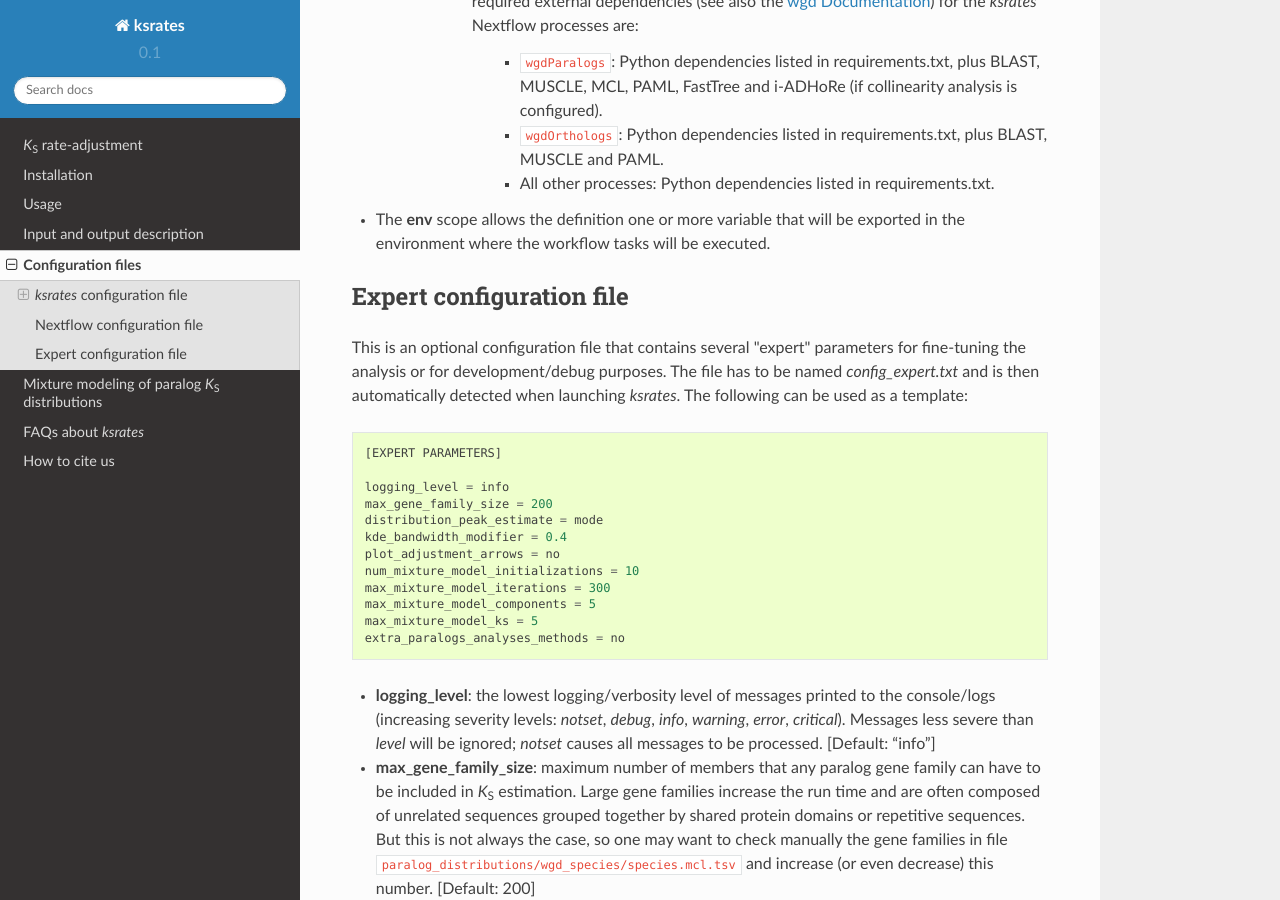
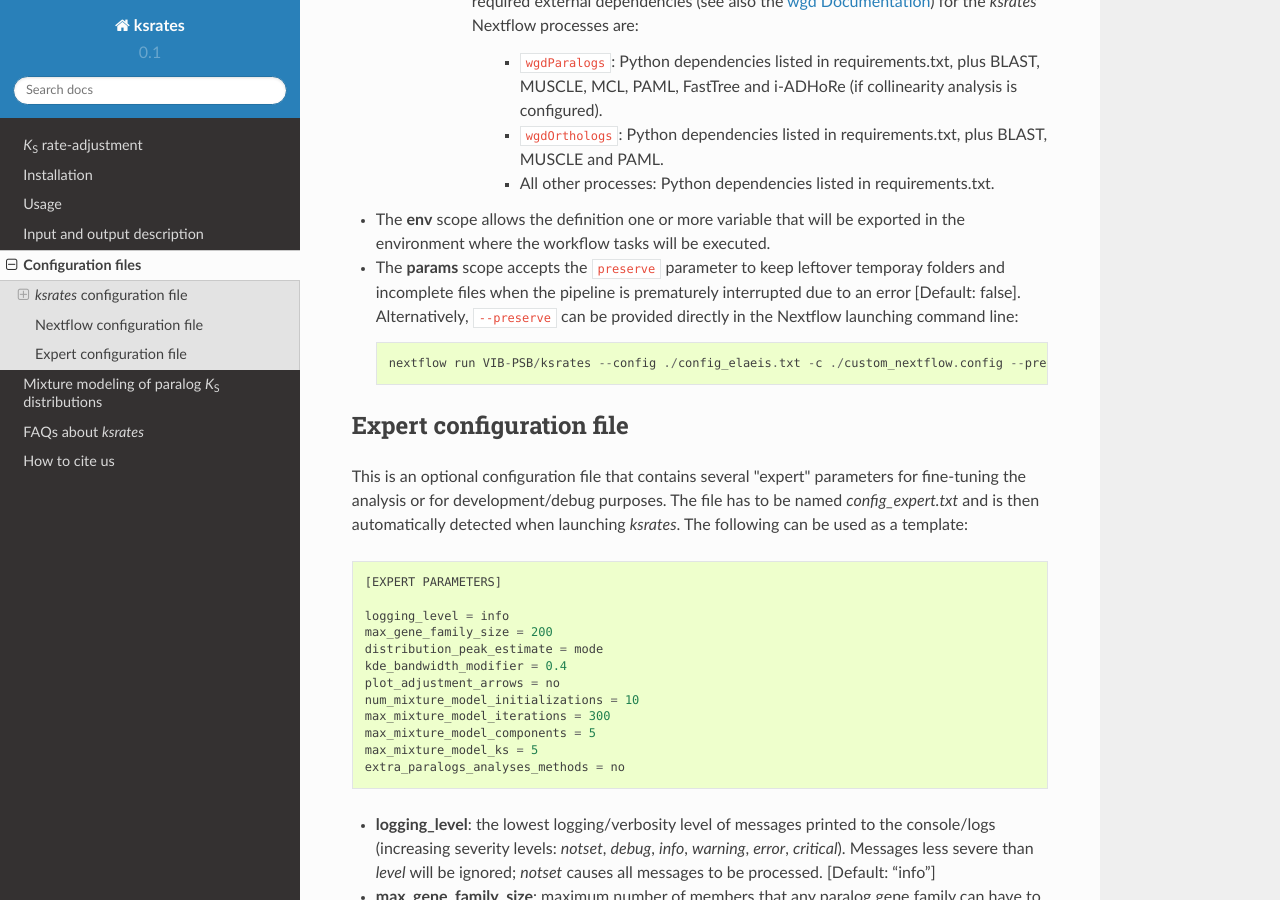
Before and after one commit to VIB-PSB/ksrates, a Sphinx documentation site: the page built from doc/source/configuration.rst, in a window 1280 px wide and 900 px high, scrolled down 5745 px. Built offline with Sphinx 7.4.7 and the Read the Docs theme 2.0.0, drawn with Linux system fonts in a browser that asks for light colours.

Commit message:
Add param "preserve" in configuration docs

```diff
--- a/doc/source/configuration.rst
+++ b/doc/source/configuration.rst
@@ -181,6 +181,9 @@ The Nextflow configuration file is used to configure various settings for the *k
 
 * The **env** scope allows the definition one or more variable that will be exported in the environment where the workflow tasks will be executed.
 
+* The **params** scope accepts the ``preserve`` parameter to keep leftover temporay folders and incomplete files when the pipeline is prematurely interrupted due to an error [Default: false]. Alternatively, ``--preserve`` can be provided directly in the Nextflow launching command line::
+
+    nextflow run VIB-PSB/ksrates --config ./config_elaeis.txt -c ./custom_nextflow.config --preserve
 
 .. _`expert_config_section`:
 
```
